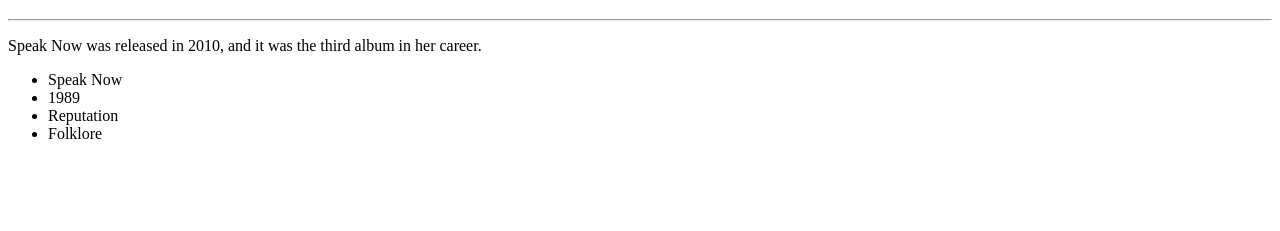
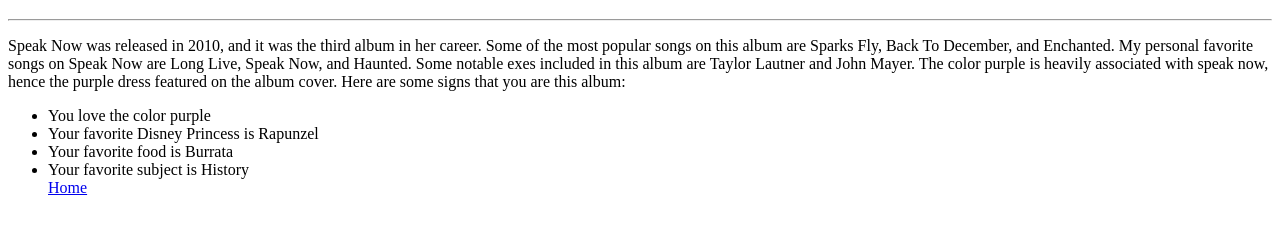
Before and after one commit to sopherdopher17/sopherdopher17.github.io, a plain HTML site: page SpeakNow.html in a window 1280 px wide. Shown: the part 61-292 px from the top of the page. Drawn offline with Linux system fonts and the light colour scheme.

Commit message:
Add files via upload

```diff
--- a/SpeakNow.html
+++ b/SpeakNow.html
@@ -7,12 +7,13 @@
 <body>
 <center><h1>Speak Now</h1></center>
 	<hr>
-<p>Speak Now was released in 2010, and it was the third album in her career.</p>
+<p>Speak Now was released in 2010, and it was the third album in her career. Some of the most popular songs on this album are Sparks Fly, Back To December, and Enchanted. My personal favorite songs on Speak Now are Long Live, Speak Now, and Haunted. Some notable exes included in this album are Taylor Lautner and John Mayer. The color purple is heavily associated with speak now, hence the purple dress featured on the album cover. Here are some signs that you are this album: </p>
 <ul>
-	<li>Speak Now</li>
-	<li>1989</li>
-	<li>Reputation</li>
-	<li>Folklore</li>
+	<li>You love the color purple</li>
+	<li>Your favorite Disney Princess is Rapunzel</li>
+	<li>Your favorite food is Burrata</li>
+	<li>Your favorite subject is History</li>
+	<a href="index.html">Home</a>
 </ul>
 
 </body>
```
Also changed, not shown: index.html (+2 -2 lines).
